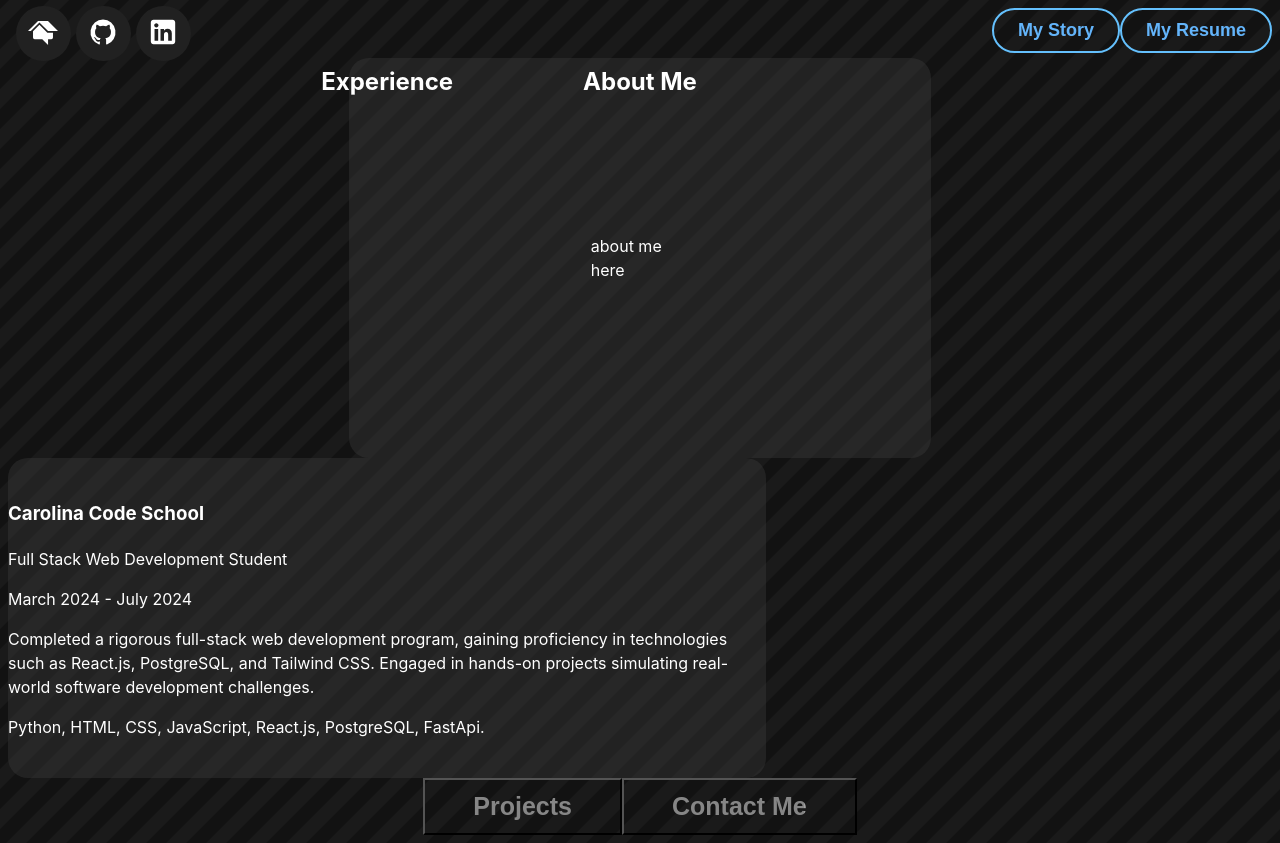
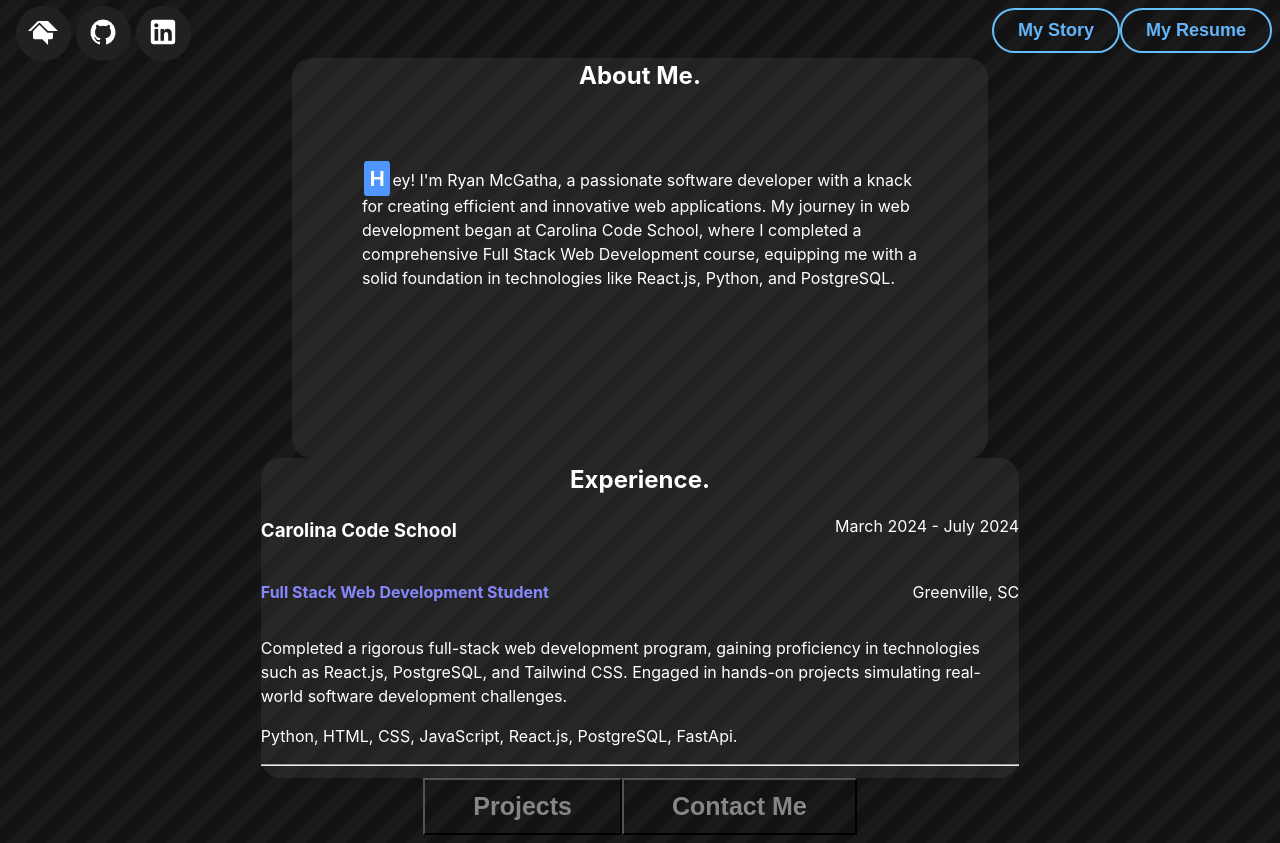
Before and after one commit to LeCurry24/MyPortfolio, a React (Vite) app: page /about in a window 1280 px wide. Built offline with nearby package versions, Linux system fonts and the light colour scheme.

Commit message:
changing the about page

```diff
--- a/src/Components/AboutPage.jsx
+++ b/src/Components/AboutPage.jsx
@@ -7,9 +7,9 @@
     <>
       <div className={styles.boxCard}>
         <div className={styles.aboutMe}>
-          <h2>About Me</h2>
-          <div className={styles.p}>
-            <p>about me here</p>
+          <h2 className={styles.aboutTitle}>About Me.</h2>
+          <div >
+            <p className={styles.aboutMeParagragh}><span>H</span>ey! I'm Ryan McGatha, a passionate software developer with a knack for creating efficient and innovative web applications. My journey in web development began at Carolina Code School, where I completed a comprehensive Full Stack Web Development course, equipping me with a solid foundation in technologies like React.js, Python, and PostgreSQL.</p>
           </div>
         </div>
       </div>
--- a/src/Components/AboutPage.module.css
+++ b/src/Components/AboutPage.module.css
@@ -2,38 +2,34 @@
 .boxCard {
   border-radius: 20px;
   background-color: rgba(58, 57, 57, 0.42);
-  width: 46%;
+  width: 55%;
   height: 70%;
 
-
+  .aboutTitle{
+    display: flex;
+    justify-content: center;
+    margin: 0;
+  }
 
 
   .aboutMe {
     display: flex;
-    justify-content: space-evenly;
-    align-items: center;
+    flex-direction: column;
     height: 50vh;
 
-    p {
+    .aboutMeParagragh {
       color: white;
-      padding: 5%;
+      padding: 10%;
       margin: 0;
     }
   }
 }
 
 
-span{
-    background-color: rgb(80, 150, 255);
-    padding: 1%;
-    border-radius: 10%;
-    margin: .4%;
-}
+
 
 h2 {
   color: white;
-  position: absolute;
-  bottom: 85%;
 }
 
 
--- a/src/Components/ContactMe.module.css
+++ b/src/Components/ContactMe.module.css
@@ -1,3 +1,7 @@
+
+
+
+
 .form {
   background-color: rgba(58, 57, 57, 0.42);
   border-radius: 10%;
--- a/src/Components/Exper.module.css
+++ b/src/Components/Exper.module.css
@@ -1,4 +1,10 @@
-.expCard {
+.experienceDiv{
+  display: flex;
+  justify-content: center;
+}
+
+
+  .expCard {
     border-radius: 20px;
     background-color: rgba(58, 57, 57, 0.42);
     width: 60%;
@@ -7,20 +13,41 @@
 
     .expInfo {
       display: flex;
-      justify-content: space-evenly;
+
       align-items: center;
       height: 40vh;
 
-      p {
+      .p {
         color: white;
       }
     }
   }
 
-  h2 {
+  .schoolDate{
+    display: flex;
+    justify-content: space-between;
+  }
+
+  .lage{
     color: white;
-    position: absolute;
-    bottom: 85%;
+  }
+
+  .fullStack{
+    color: rgb(134, 134, 253);
+    font-weight: bold;
+  }
+
+  .experDate{
+    display: flex;
+    justify-content: space-between;
+  }
+
+  .experience {
+    color: white;
+    display: flex;
+    justify-content: center;
+    margin: 0;
+
   }
 
   h3{
--- a/src/Components/Experience.jsx
+++ b/src/Components/Experience.jsx
@@ -1,31 +1,37 @@
 import styles from "./Exper.module.css";
-import ContactMe from "./ContactMe";
+
 
 
 const Experience = () => {
   return (
-    <>
+      <div className={styles.experienceDiv}>
       {/* experience card */}
       <div className={styles.expCard}>
         <div className={styles.expInfo}>
-          <h2>Experience</h2>
           <div>
+          <h2 className={styles.experience}>Experience.</h2>
+            <div className={styles.schoolDate}>
             <h3>Carolina Code School</h3>
-            <p>Full Stack Web Development Student</p>
-            <p>March 2024 - July 2024</p>
-            <p>
+            <p className={styles.p}>March 2024 - July 2024</p>
+            </div>
+            <div className={styles.experDate}>
+            <p className={styles.fullStack}>Full Stack Web Development Student</p>
+            <p className={styles.p}>Greenville, SC</p>
+            </div>
+            <p className={styles.p}>
               Completed a rigorous full-stack web development program, gaining
               proficiency in technologies such as React.js, PostgreSQL, and
               Tailwind CSS. Engaged in hands-on projects simulating real-world
               software development challenges.
             </p>
-            <p>
+            <p className={styles.lage}>
               Python, HTML, CSS, JavaScript, React.js, PostgreSQL, FastApi.{" "}
             </p>
+            <hr />
           </div>
         </div>
       </div>
-    </>
+    </div>
   );
 };
 
--- a/src/Components/MyStory.jsx
+++ b/src/Components/MyStory.jsx
@@ -8,8 +8,8 @@
     <>
       <div className={styles.boxCard}>
         <div className={styles.aboutMe}>
-          <h2>My Story</h2>
           <div className={styles.p}>
+          <h2 className={styles.myStory}>My Story</h2>
             <p>
               <span>H</span>i, my name is Jaylen and I'm going to tell you my
               story so let's get right into it. So it all started in elementary
--- a/src/Components/MyStory.module.css
+++ b/src/Components/MyStory.module.css
@@ -1,6 +1,5 @@
 .boxCard {
     border-radius: 20px;
-    background-color: rgba(58, 57, 57, 0.42);
     width: 46%;
     height: 70%;
 
@@ -11,7 +10,7 @@
       display: flex;
       justify-content: space-evenly;
       align-items: center;
-      height: 170vh;
+      height: 150vh;
 
       p {
         color: white;
@@ -27,12 +26,13 @@
       padding: 1%;
       border-radius: 10%;
       margin: .4%;
+      font-size: 20px;
+      font-weight: bold;
   }
 
-  h2 {
+  .myStory {
     color: white;
-    position: absolute;
-    bottom: 85%;
+    font-size: 40px;
   }
 
 
```
